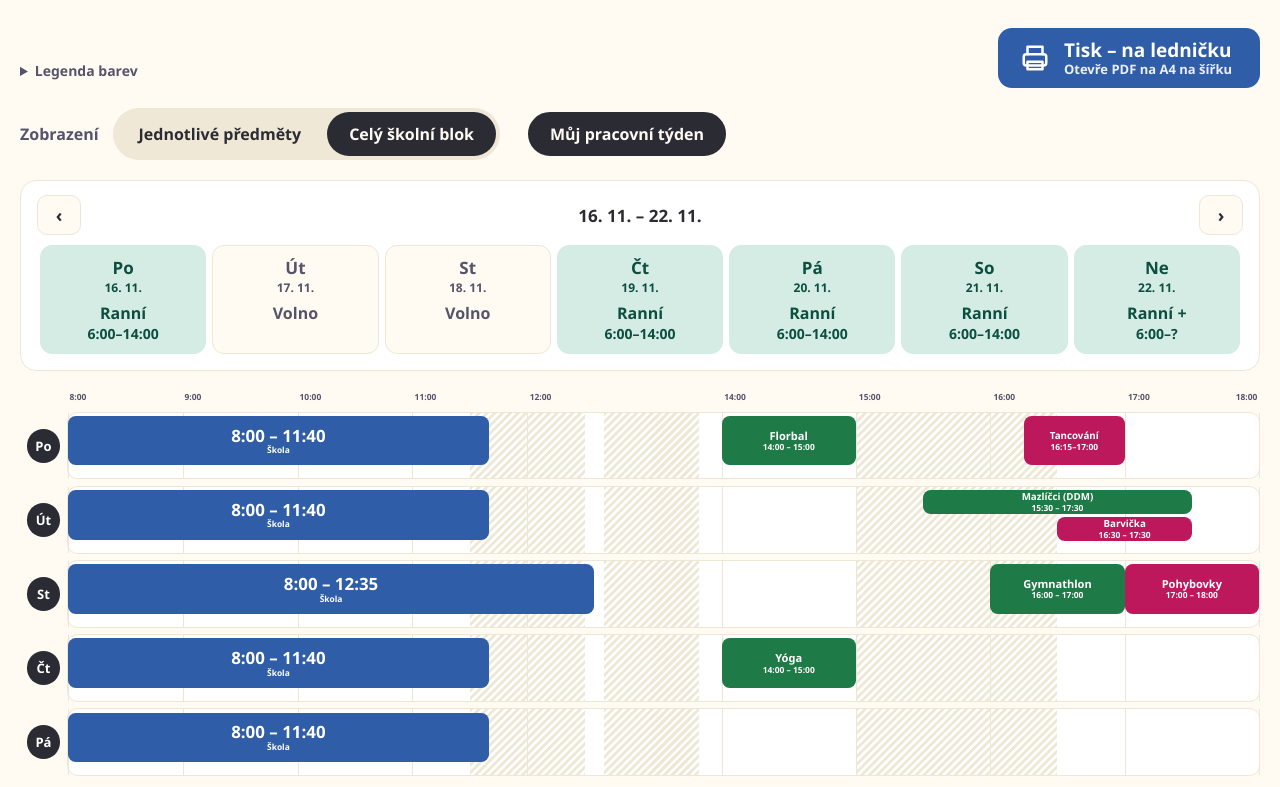
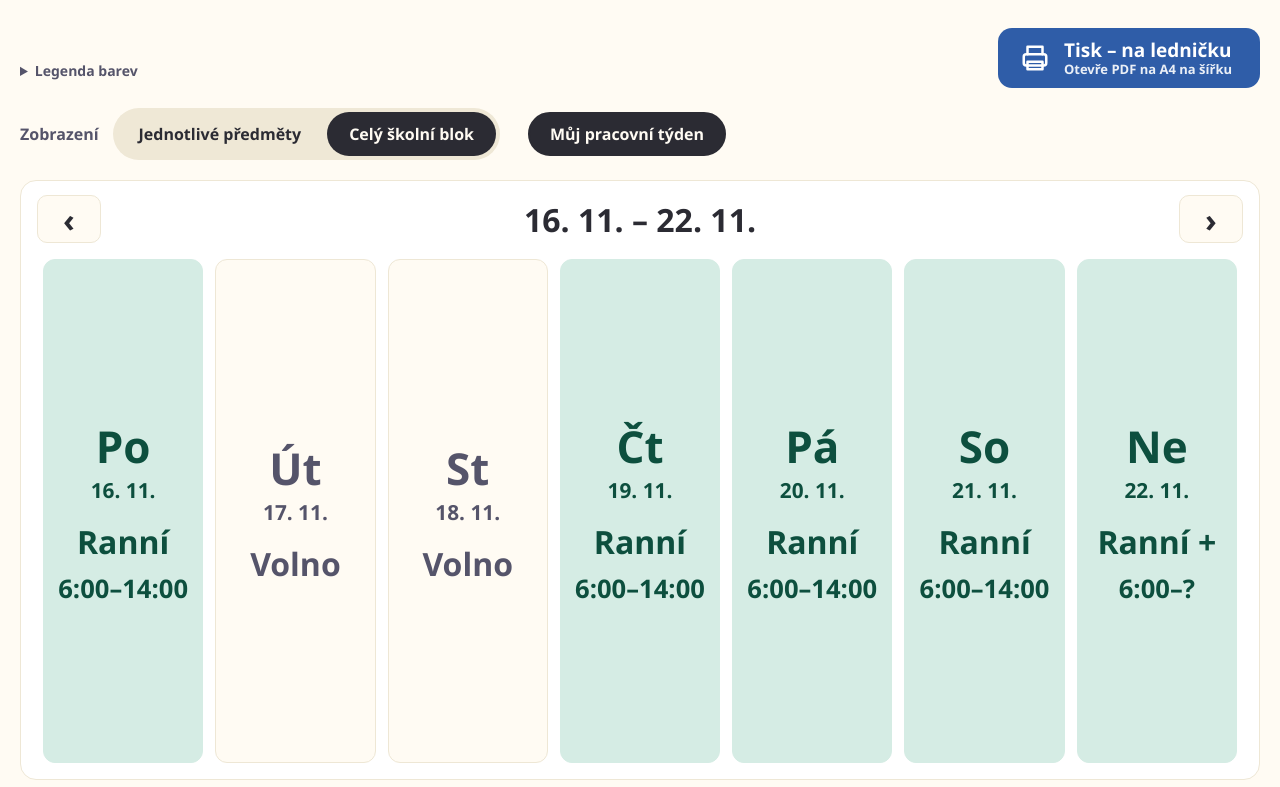
Before and after one commit to ojrozvrh/rozvrh, a plain HTML site: page index.html in a window 1280 px wide. Both pictures are taken after a click on the button "Můj pracovní týden". Shown: the top 787 px of the page. Drawn offline with Linux system fonts and the light colour scheme.

Commit message:
TV: rozvrh i pracovní týden na celou obrazovku, pracovní týden skryje rozvrh
Co-Authored-By: Claude Sonnet 5.5 <noreply@anthropic.com>
Claude-Session: https://claude.ai/code/session_012xE6cNjQm8nUAbbJNa6fWu

```diff
--- a/index.html
+++ b/index.html
@@ -119,6 +119,19 @@ h1 { margin: 0; font-size: clamp(32px, 5vw, 48px); font-weight: 800; line-height
 .wk-day.tdy { box-shadow: 0 0 0 3px #2F5DA8; box-shadow: 0 0 0 3px var(--cta); }
 @media print { .wk-btn, .work { display: none !important; } }
 html.tv details.lg:not(.lgb) { display: none !important; }
+html.tv .page { max-width: none; }
+html.tv body { padding: 12px 20px; }
+.page.wkon .scroll, .page.wkon .pk-legend, .page.wkon .hint { display: none !important; }
+.work.wk-full { display: flex; flex-direction: column; box-sizing: border-box; }
+.work.wk-full .wk-days { flex: 1 1 auto; min-height: 0; }
+.work.wk-full .wk-day { display: flex; flex-direction: column; justify-content: center; margin: 0 6px; }
+.work.wk-full .wk-title { font-size: 4vh; }
+.work.wk-full .wk-nav { width: 8vh; height: 6vh; font-size: 4vh; }
+.work.wk-full .wk-day b { font-size: 5.5vh; }
+.work.wk-full .wk-day small { font-size: 2.6vh; }
+.work.wk-full .wk-day .k { font-size: 4vh; margin-top: 2vh; }
+.work.wk-full .wk-day .t { font-size: 3.2vh; margin-top: 1vh; }
+.work.wk-full .wk-top { margin-bottom: 2vh; }
 .pickup:hover .pk-tip { display: block; }
 html.tv .cta, html.tv .cal, html.tv #dAbbr, html.tv .lgb { display: none !important; }
 html.nofg .page > * + * { margin-top: 20px; }
@@ -491,12 +504,15 @@ window.onerror = function (m, u, l, c) {
     try {
       var avail = box.clientWidth;
       if (tv) {
-        board.style.width = '100%'; TW = avail - 72; render();
+        board.style.transform = ''; board.style.webkitTransform = ''; box.style.height = '';
+        board.style.width = BASE + 'px'; TW = BASE - 72; render();
+        var H0 = board.offsetHeight;
+        if (H0 <= 0) return;
         try {
-          var Ht = board.offsetHeight;
-          var roomT = (window.innerHeight || 0) - (box.getBoundingClientRect().top + (window.pageYOffset || 0)) - 24;
-          if (Ht > 0 && roomT > 0 && roomT < Ht) {
-            var zt = Math.max(0.55, roomT / Ht);
+          var topT = box.getBoundingClientRect().top + (window.pageYOffset || 0);
+          var roomT = (window.innerHeight || 0) - topT - 70;
+          var zt = Math.min(avail / BASE, roomT / H0);
+          if (!(zt > 0.3)) zt = Math.min(1, avail / BASE);
           board.style.width = (avail / zt) + 'px';
           TW = avail / zt - 72;
           render();
@@ -504,8 +520,7 @@ window.onerror = function (m, u, l, c) {
           board.style.webkitTransform = 'scale(' + zt + ')'; board.style.transform = 'scale(' + zt + ')';
           box.style.height = Math.ceil(board.offsetHeight * zt) + 'px';
           box.style.overflow = 'hidden';
-          }
-        } catch (e3) {}
+        } catch (e3) { board.style.width = '100%'; TW = avail - 72; render(); }
         return;
       }
       var z = Math.min(1, avail / BASE);
@@ -532,6 +547,7 @@ window.onerror = function (m, u, l, c) {
 
   function setMode(m) {
     mode = m;
+    if (!document.getElementById('work').hasAttribute('hidden')) setWork(false);
     try { history.replaceState(null, '', '#' + (m === 'block' ? 'blok' : 'predmety')); } catch (e) {}
     render();
   }
@@ -580,13 +596,27 @@ window.onerror = function (m, u, l, c) {
     var end = new Date(mon.getFullYear(), mon.getMonth(), mon.getDate() + 6);
     document.getElementById('wkTitle').textContent = mon.getDate() + '. ' + (mon.getMonth() + 1) + '. – ' + end.getDate() + '. ' + (end.getMonth() + 1) + '.';
   }
+  function layoutWork() {
+    var w = document.getElementById('work');
+    if (w.hasAttribute('hidden')) return;
+    if (window.innerWidth >= 720 && window.innerWidth > window.innerHeight) {
+      w.className = 'work no-print wk-full';
+      w.style.height = '';
+      var top = w.getBoundingClientRect().top + (window.pageYOffset || 0);
+      w.style.height = Math.max(240, (window.innerHeight || 0) - top - 20) + 'px';
+    } else { w.className = 'work no-print'; w.style.height = ''; }
+  }
+  function setWork(on) {
+    var w = document.getElementById('work');
+    var pg = document.querySelector('.page');
+    if (on) { w.removeAttribute('hidden'); pg.className += ' wkon'; renderWork(); layoutWork(); }
+    else { w.setAttribute('hidden', ''); pg.className = pg.className.replace(/\s*wkon/g, ''); fit(); }
+    document.getElementById('btnWork').setAttribute('aria-pressed', String(on));
+  }
   document.getElementById('btnWork').addEventListener('click', function () {
-    var w = document.getElementById('work');
-    var open = w.hasAttribute('hidden');
-    if (open) { w.removeAttribute('hidden'); renderWork(); } else { w.setAttribute('hidden', ''); }
-    this.setAttribute('aria-pressed', String(open));
-    try { fit(); } catch (e) {}
+    setWork(document.getElementById('work').hasAttribute('hidden'));
   });
+  window.addEventListener('resize', layoutWork);
   document.getElementById('wkPrev').addEventListener('click', function () { wkOff--; renderWork(); });
   document.getElementById('wkNext').addEventListener('click', function () { wkOff++; renderWork(); });
 
```
Also changed, not shown: 2 other files. Lines whose indentation alone changed are shown as unchanged.
